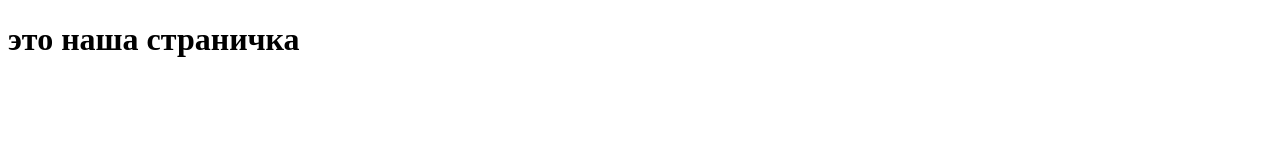
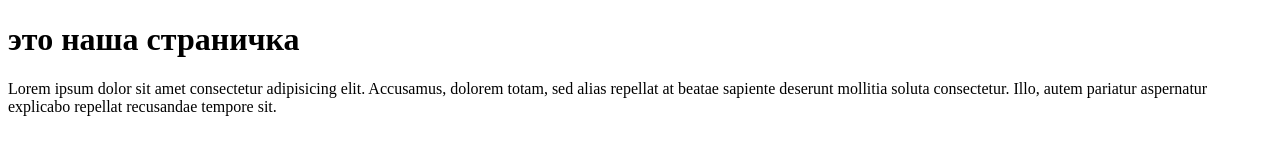
Before and after one commit to Dobrodete1/test_project, a plain HTML site: page index.html in a window 1280 px wide. Drawn offline with Linux system fonts and the light colour scheme.

Commit message:
feat: added p

```diff
--- a/index.html
+++ b/index.html
@@ -8,5 +8,11 @@
   </head>
   <body>
     <h1>это наша страничка</h1>
+    <p>
+      Lorem ipsum dolor sit amet consectetur adipisicing elit. Accusamus,
+      dolorem totam, sed alias repellat at beatae sapiente deserunt mollitia
+      soluta consectetur. Illo, autem pariatur aspernatur explicabo repellat
+      recusandae tempore sit.
+    </p>
   </body>
 </html>
```
